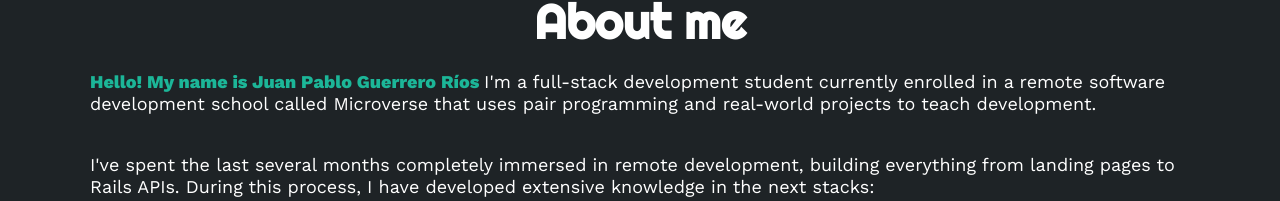
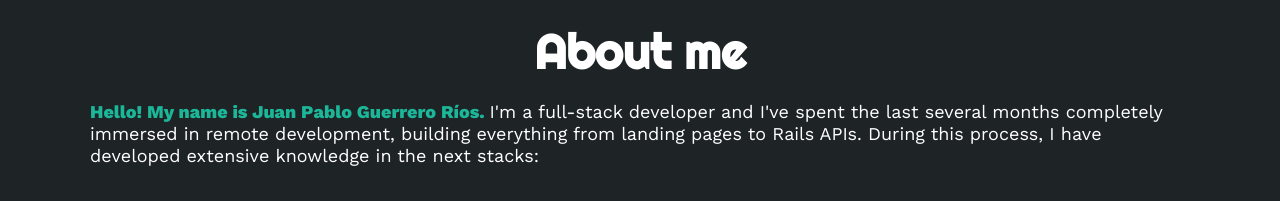
Before and after one commit to Juanpa8830/Portfolio, a website: page index.html in a window 1280 px wide. Shown: the part 848-1049 px from the top of the page. Drawn offline with nearby package versions, Linux system fonts and the light colour scheme; a web font is replaced by a local one.

Commit message:
Refactor aboutme section and style in home section

```diff
--- a/index.html
+++ b/index.html
@@ -58,14 +58,8 @@
     <section id="Aboutme" class="aboutme">
         <div class="content-section">
             <h2>About me</h2>
-            <p> <span> Hello! My name is Juan Pablo Guerrero Ríos </span> I'm a full-stack development student currently
-                enrolled
-                in a remote software development school called Microverse that uses pair programming and real-world
-                projects to teach development. </p>
-
-            <br>
-
-            <p> I've spent the last several months completely immersed in remote development, building everything
+            <p> <span> Hello! My name is Juan Pablo Guerrero Ríos. </span> I'm a full-stack developer and I've spent the last several
+                months completely immersed in remote development, building everything
                 from landing pages to Rails APIs. During this process, I have developed extensive
                 knowledge in the next stacks: </p>
 
--- a/styles.css
+++ b/styles.css
@@ -90,10 +90,11 @@ footer .social a {
   display: flex;
   align-items: center;
   margin-bottom: -30px;
+  margin-top: 30px;
 }
 
 .inicio .banner-content {
-  padding: 20px;
+  padding: 40px;
   background-color: #1e2326;
   margin: auto;
   text-align: center;
```
